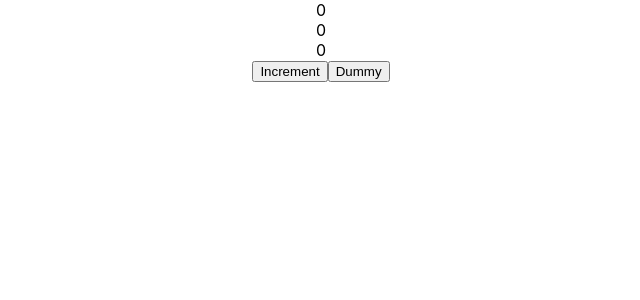
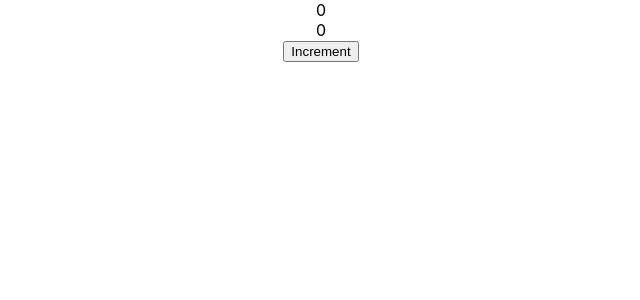
Before and after one commit to Nicoowr/react-rendering, a React (Create React App) app: page / in a window 1280 px wide. Shown: the top 300 px of the page, without its empty margins (319-959 px from the left). Built offline with nearby package versions, Linux system fonts and the light colour scheme.

Commit message:
chore: simplify App

```diff
--- a/src/AppAfter.tsx
+++ b/src/AppAfter.tsx
@@ -9,14 +9,12 @@ function AppAfter() {
   console.log("counter", counter);
   return (
     <div className="App">
-      <div>{counter}</div>
       <ComplexComponentAfter
         counter={deferredCounter}
         isStale={deferredCounter !== counter}
       />
       <SimpleComponent counter={counter} />
       <button onClick={() => setCounter(counter + 1)}>Increment</button>
-      <button onClick={() => void 0}>Dummy</button>
     </div>
   );
 }
--- a/src/AppBefore.tsx
+++ b/src/AppBefore.tsx
@@ -8,11 +8,9 @@ function AppBefore() {
   console.log("counter", counter);
   return (
     <div className="App">
-      <div>{counter}</div>
       <ComplexComponentBefore counter={counter} />
       <SimpleComponent counter={counter} />
       <button onClick={() => setCounter(counter + 1)}>Increment</button>
-      <button onClick={() => void 0}>Dummy</button>
     </div>
   );
 }
```
